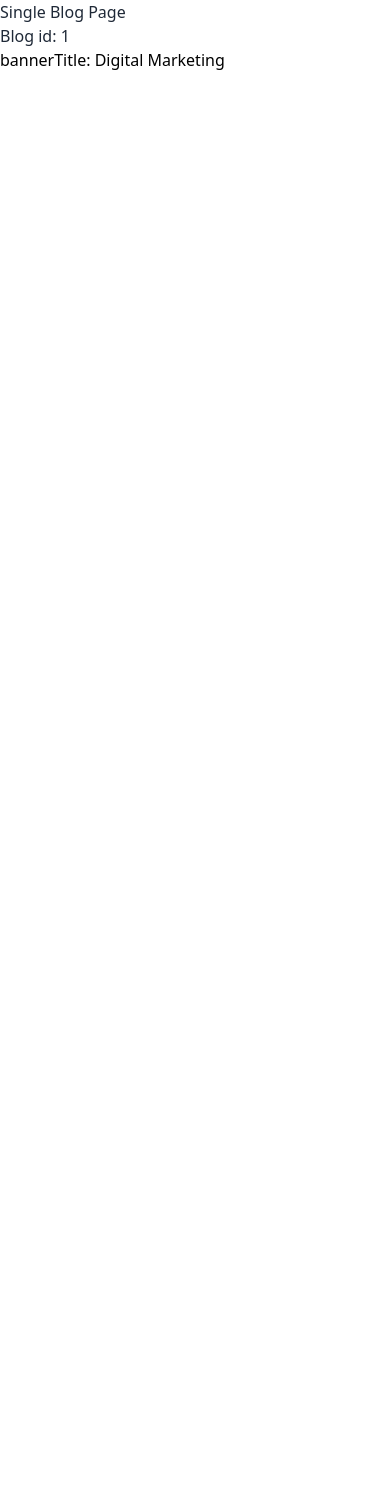
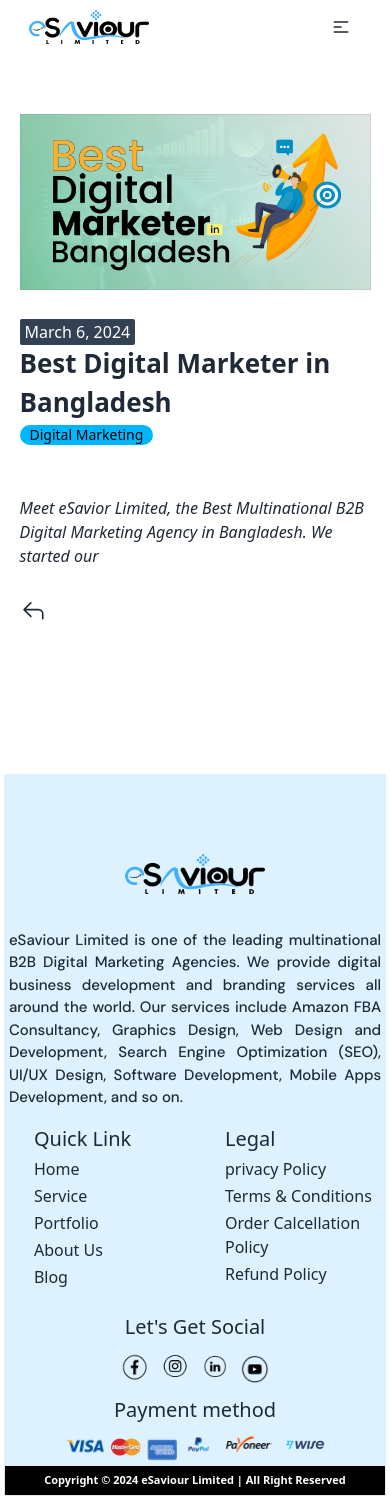
Before and after one commit to mdsifaterabbi642/esaviour_next_js_project_sifat, a Next.js app: page /blog/1 in a window 390 px wide. Before the commit the page ends 844 px from the top, so only its background shows below. Built offline with nearby package versions, Linux system fonts and the light colour scheme.

Commit message:
single blog page done with responsive

```diff
--- a/src/Data/BlogData.js
+++ b/src/Data/BlogData.js
@@ -2,6 +2,7 @@ const BlogData = [
   {
     blogId: 1,
     bannerTitle: "Digital Marketing",
+    category: "Digital Marketing",
     imageSource: "/BlogPageIcons/best-digital-marketer-in-bangladesh.jpg",
     alt: "best-digital-marketer-in-bangladesh",
     width: "1200",
@@ -14,11 +15,12 @@ const BlogData = [
   {
     blogId: 2,
     bannerTitle: "Amazon FBA",
+    category: "Amazon FBA",
     imageSource: "/BlogPageIcons/amazon-FBA-3.jpg",
     alt: "amazon-FBA-3",
     width: "2048",
     height: "1366",
-    bodyTitle: "Unleashing the Power of Amazon FBA: A",
+    bodyTitle: "Unleashing the Power of Amazon FBA",
     bodyDescription:
       "In the dynamic landscape of e-commerce, Amazon stands tall as the undisputed giant. With millions",
     blogDate: "February 1, 2024",
--- a/src/app/blog/[blogId]/page.jsx
+++ b/src/app/blog/[blogId]/page.jsx
@@ -1,4 +1,9 @@
 import BlogData from "@/Data/BlogData";
+import FooterPortfolio from "@/components/FooterPortfolio/FooterPortfolio";
+import Navbar from "@/components/Navbar/Navbar";
+import Image from "next/image";
+import Link from "next/link";
+import { GoReply } from "react-icons/go";
 
 const SingleBlogPage = ({ params }) => {
   const { blogId } = params;
@@ -10,9 +15,47 @@ const SingleBlogPage = ({ params }) => {
 
   return (
     <>
-      <h1>Single Blog Page</h1>
-      <h3>Blog id: {blogId}</h3>
-      <span className="text-black">bannerTitle: {blog?.bannerTitle}</span>
+      <div className="w-[98vw] md:w-[70vw] min-h-screen mx-auto overflow-hidden pb-[10px]">
+        <Navbar />
+        <div className="py-[50px]">
+          {/* ====== Image div starts from here =========*/}
+          <div className="w-[90vw] md:w-[70vw] mx-auto">
+            <div className="w-[100%] xl:w-[70%] mx-auto">
+              <Image
+                src={blog.imageSource}
+                alt={blog.alt}
+                width={blog.width}
+                height={blog.height}
+                layout="responsive"
+              />
+            </div>
+          </div>
+          {/* ====== Image div ended here =========*/}
+          <div className="w-[90vw] md:w-[70vw] mx-auto py-[30px] text-left">
+            <span className="bg-slate-700 text-white px-[5px] py-[2px] rounded-sm">
+              {blog?.blogDate}
+            </span>
+            <h2 className="font-extrabold text-[26px]">{blog?.bodyTitle}</h2>
+            <div className="badge badge-info gap-2">{blog?.category}</div>
+          </div>
+          <div className="w-[90vw] md:w-[70vw] mx-auto text-left py-[20px]">
+            <p className="font-normal text-[16px] italic">
+              {blog?.bodyDescription}
+            </p>
+          </div>
+          <div className="w-[90vw] md:w-[70vw] mx-auto text-left py-[10px]">
+            <Link href="/blog">
+              <GoReply
+                size="26px"
+                className="font-extrabold hover:cursor-pointer"
+              />
+            </Link>
+          </div>
+        </div>
+      </div>
+      <div className="w-[98vw] mx-auto">
+        <FooterPortfolio />
+      </div>
     </>
   );
 };
--- a/src/components/FooterPortfolio/FooterPortfolio.jsx
+++ b/src/components/FooterPortfolio/FooterPortfolio.jsx
@@ -6,7 +6,7 @@ const FooterPortfolio = () => {
     <>
       {/* Footer2 for extra small and small devices */}
       <div className="flex flex-col flex-wrap md:hidden bg-[#ffffff]">
-        <div className="basis-1/1 pt-[100px] bg-[#ddf1ff] w-[98vw] mx-auto mt-[-70px]">
+        <div className="basis-1/1 pt-[50px] bg-[#ddf1ff] w-[98vw] mx-auto mt-[-70px]">
           <div className="flex flex-col">
             <div className="basis-1/1 bg-[#ddf1ff]">
               <Image
```
